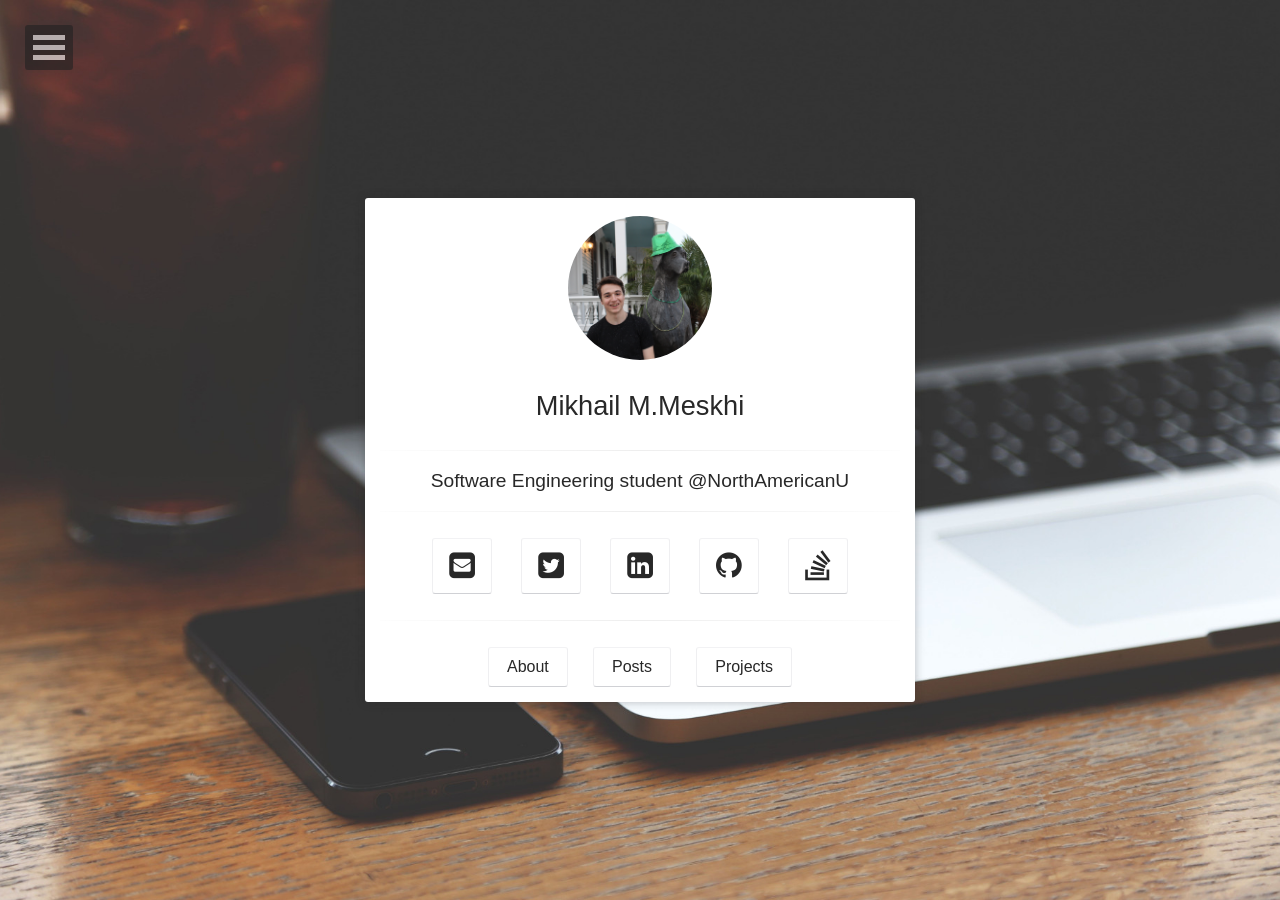
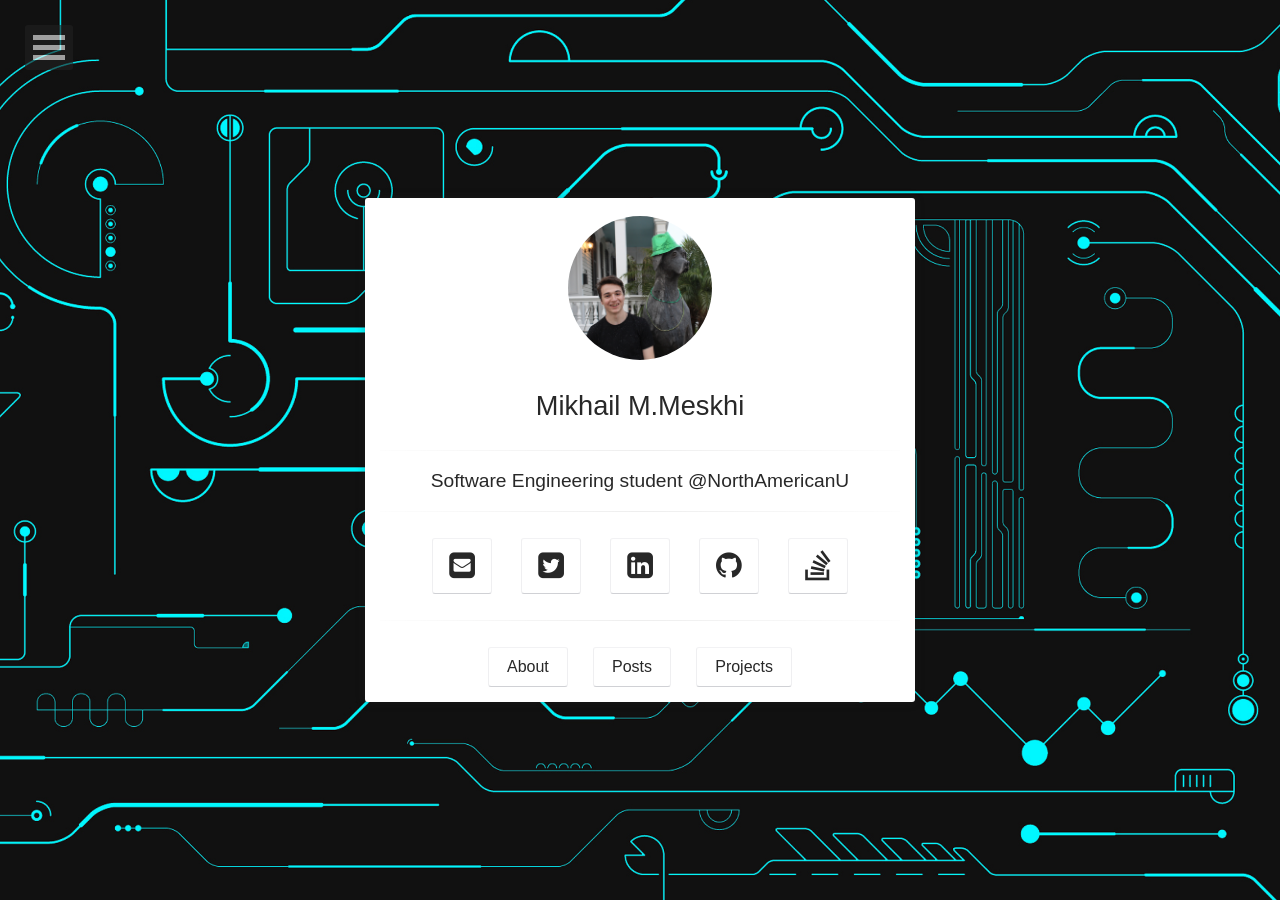
Before and after one commit to MichaelMMeskhi/michaelmmeskhi.github.io, a Jekyll site: the page built from index.html, in a window 1280 px wide. Built offline with Jekyll 4.4.1, drawn with Linux system fonts in a browser that asks for light colours; some web fonts are replaced; comment, search, counter and statistics services are not loaded.

Commit message:
Update 2016-10-06

```diff
--- a/_config.yml
+++ b/_config.yml
@@ -5,7 +5,7 @@ description:        Studying Aritifical Intelligence - Linux Guru
 reading_time:       true
 words_per_minute:   200
 logo:               'assets/img/logo.jpeg'
-background:         'assets/img/placeholder-big.jpg'
+background:         'assets/img/wallpaper.png'
 tiled_bg:           false   # Set this true if you want to tile your background image, otherwise it will be covered
 locale:             en_US
 url:                http://mikhailmmeskhi.me
```
Also changed, not shown: assets/img/placeholder-big.jpg (deleted), assets/img/wallpaper.png (added), 1 other file.
